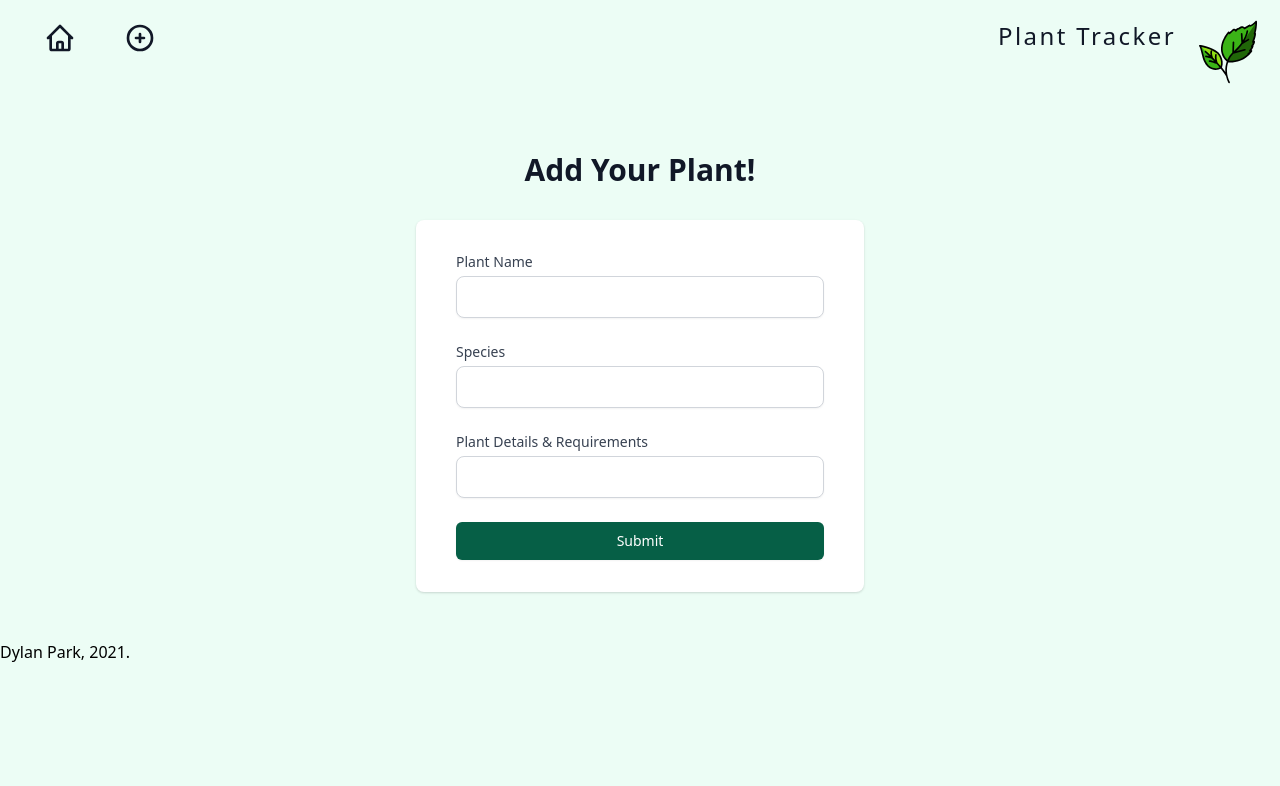
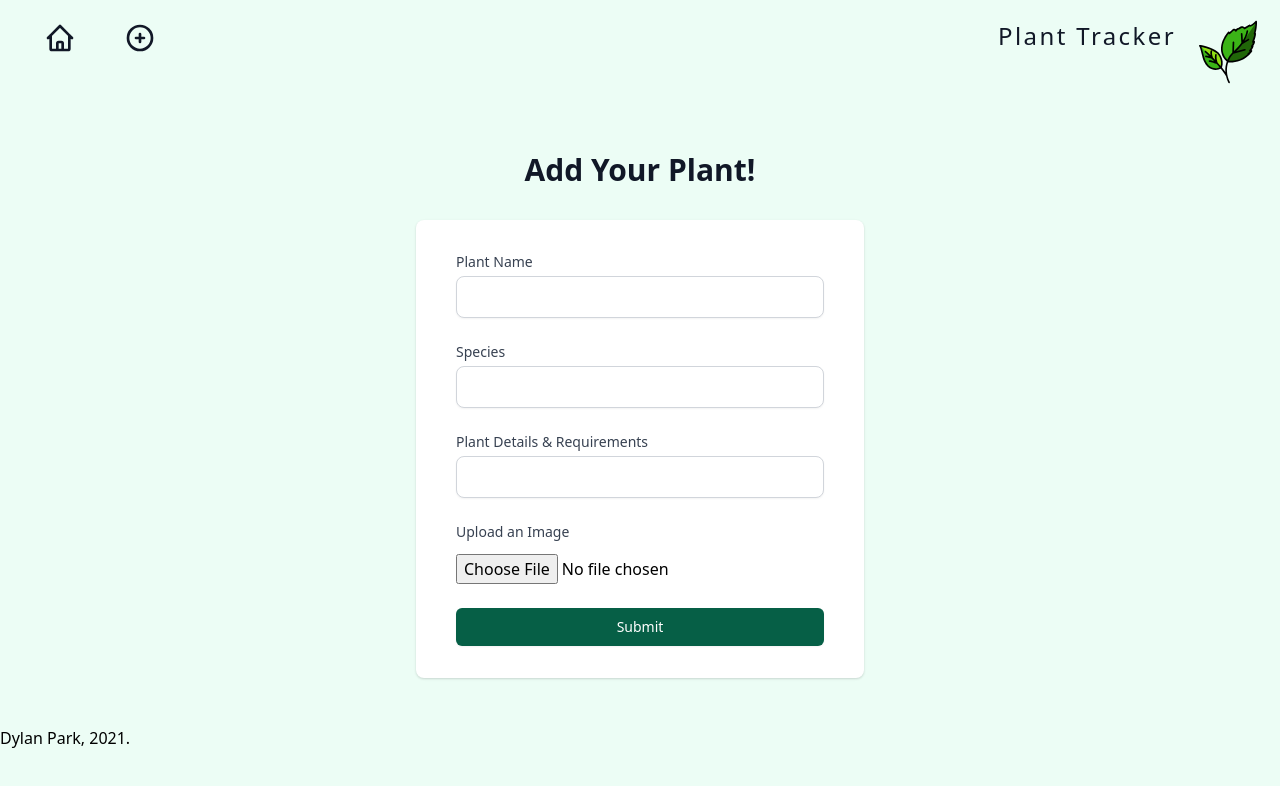
Before and after one commit to dylpark/plant-tracker-app-react, a Next.js app: page /add in a window 1280 px wide. Shown: the top 786 px of the page. Built offline with nearby package versions, Linux system fonts and the light colour scheme.

Commit message:
Adding image upload component

```diff
--- a/components/form/Form.jsx
+++ b/components/form/Form.jsx
@@ -1,6 +1,7 @@
 //
 //
 import Input from "./Input";
+import ImageUpload from "./ImageUpload";
 
 function Form() {
   return (
@@ -23,6 +24,8 @@ function Form() {
               name="info"
             />
 
+            <ImageUpload title="Upload an Image" id="name" name="name" />
+
             <div>
               <button
                 type="submit"
--- /dev/null
+++ b/components/form/ImageUpload.jsx
@@ -0,0 +1,25 @@
+//
+//
+
+function ImageUpload() {
+  return (
+    <div>
+      <label
+        for="Upload an Image"
+        class="block text-sm font-medium text-gray-700"
+      >
+        Upload an Image
+      </label>
+      <div className="mt-3">
+        <input
+          type="file"
+          id="plantImage"
+          name="plantImage"
+          accept="image/png, image/jpeg"
+        ></input>
+      </div>
+    </div>
+  );
+}
+
+export default ImageUpload;
--- a/components/form/Input.jsx
+++ b/components/form/Input.jsx
@@ -9,6 +9,7 @@ function Name(props) {
       </label>
       <div className="mt-1">
         <input
+          type="text"
           id={props.id}
           name={props.name}
           required
```
